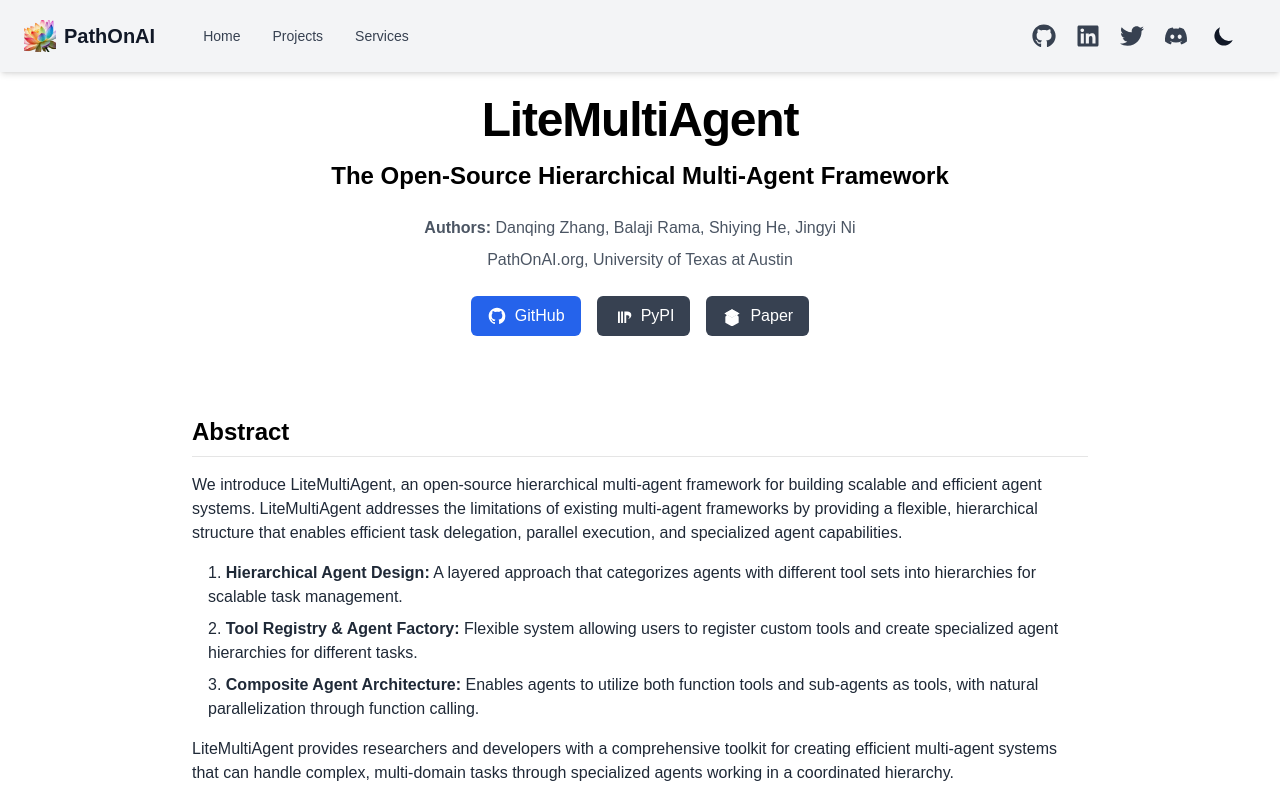
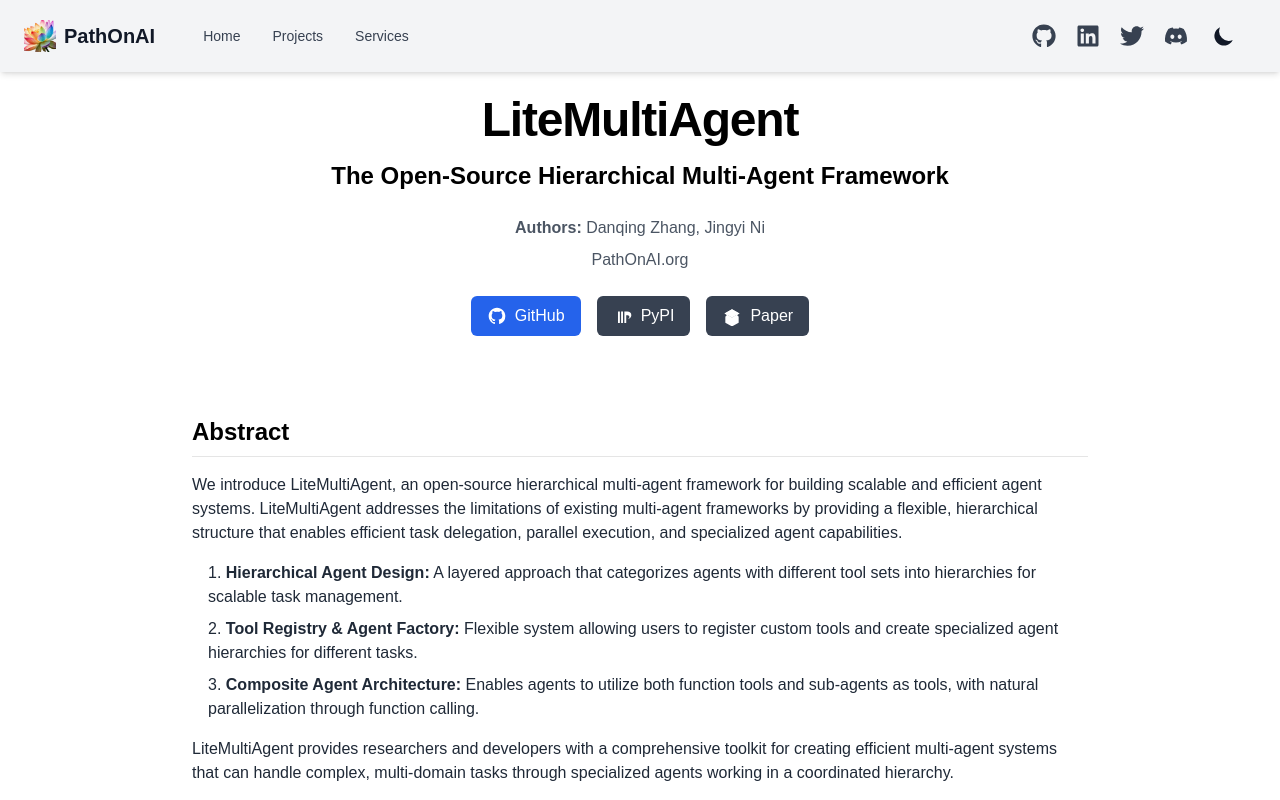
Before and after one commit to PathOnAIOrg/PathOnAI.org, a Next.js app in the folder website-app/: page /projects/litemultiagent in a window 1280 px wide. Shown: the top 800 px of the page. Built offline with nearby package versions, Linux system fonts and the light colour scheme; no server answers.

Commit message:
update info

```diff
--- a/website-app/pages/projects/litemultiagent.tsx
+++ b/website-app/pages/projects/litemultiagent.tsx
@@ -23,10 +23,10 @@ const LiteMultiAgent: NextPage = () => {
 
           <div className="mb-6 text-gray-600 dark:text-gray-300">
             <p className="mb-2">
-              <span className="font-semibold">Authors:</span> Danqing Zhang, Balaji Rama, Shiying He, Jingyi Ni
+              <span className="font-semibold">Authors:</span> Danqing Zhang, Jingyi Ni
             </p>
             <p className="text-gray-600 dark:text-gray-300">
-              PathOnAI.org, University of Texas at Austin
+              PathOnAI.org
             </p>
           </div>
 
```
